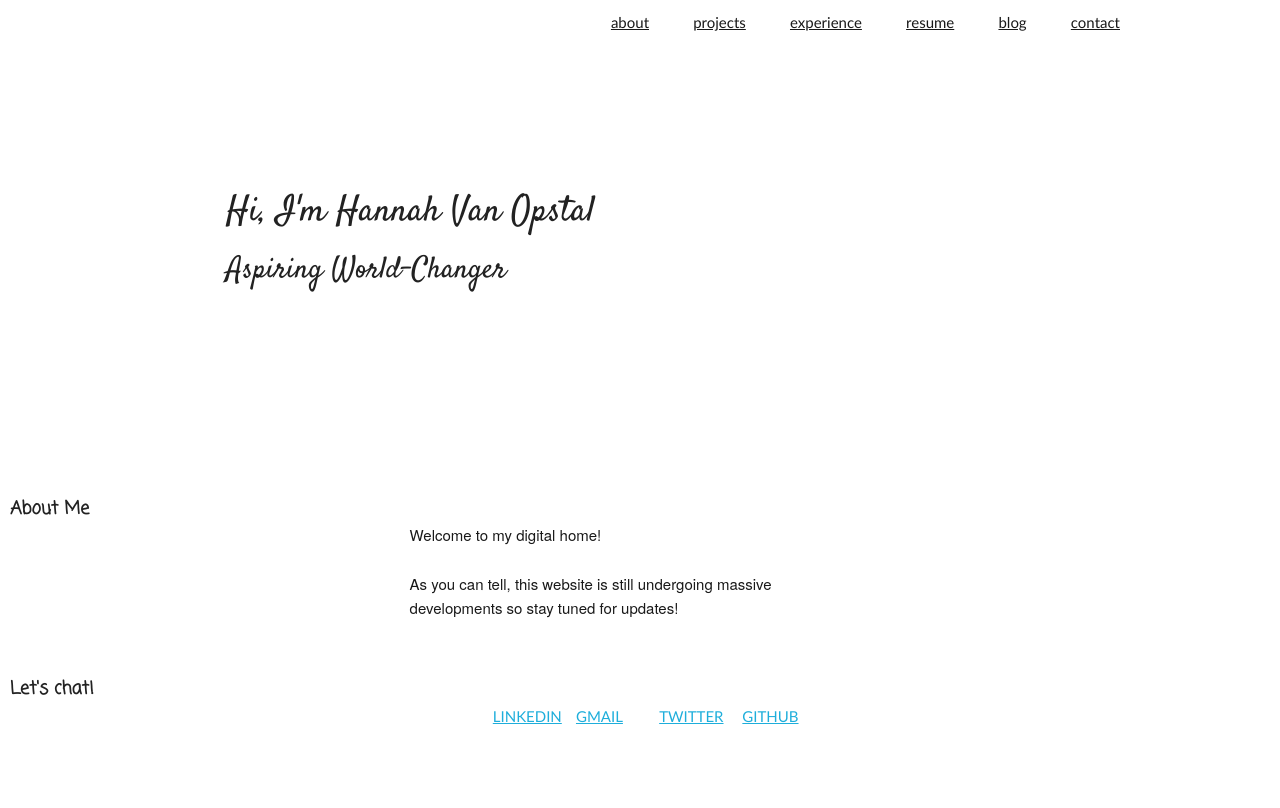
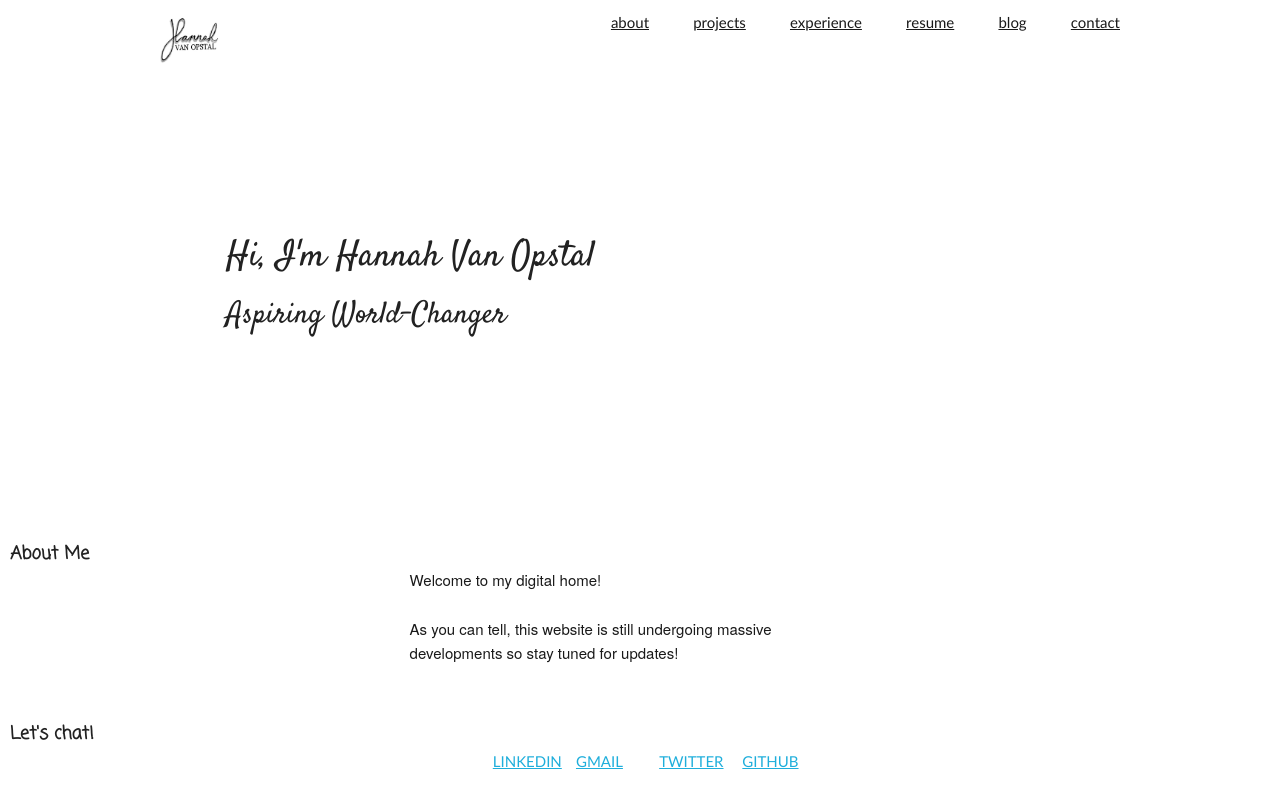
Before and after one commit to hvanopstal/hvanopstal.github.io, a Jekyll site: the page index.html, which Jekyll copies as it is, in a window 1280 px wide. Shown: the top 808 px of the page. Built offline with Jekyll 4.4.1, drawn with Linux system fonts in a browser that asks for light colours; some web fonts are replaced.

Commit message:
Update index.html
added image as home link

```diff
--- a/index.html
+++ b/index.html
@@ -20,7 +20,9 @@
   <div class="container">
     <div class="navigation-bar" role="navigation">
       <span class="home">
-        <a ref="/"></a>
+        <a ref="/">
+          <img style="width: 60px;" src="PHOTOS/Signature_v1.jpg" alt="Hannah Van Opstal">
+        </a>
       </span>
       <ul class="nav">
         <li><a href="#about">about</a></li>
```
